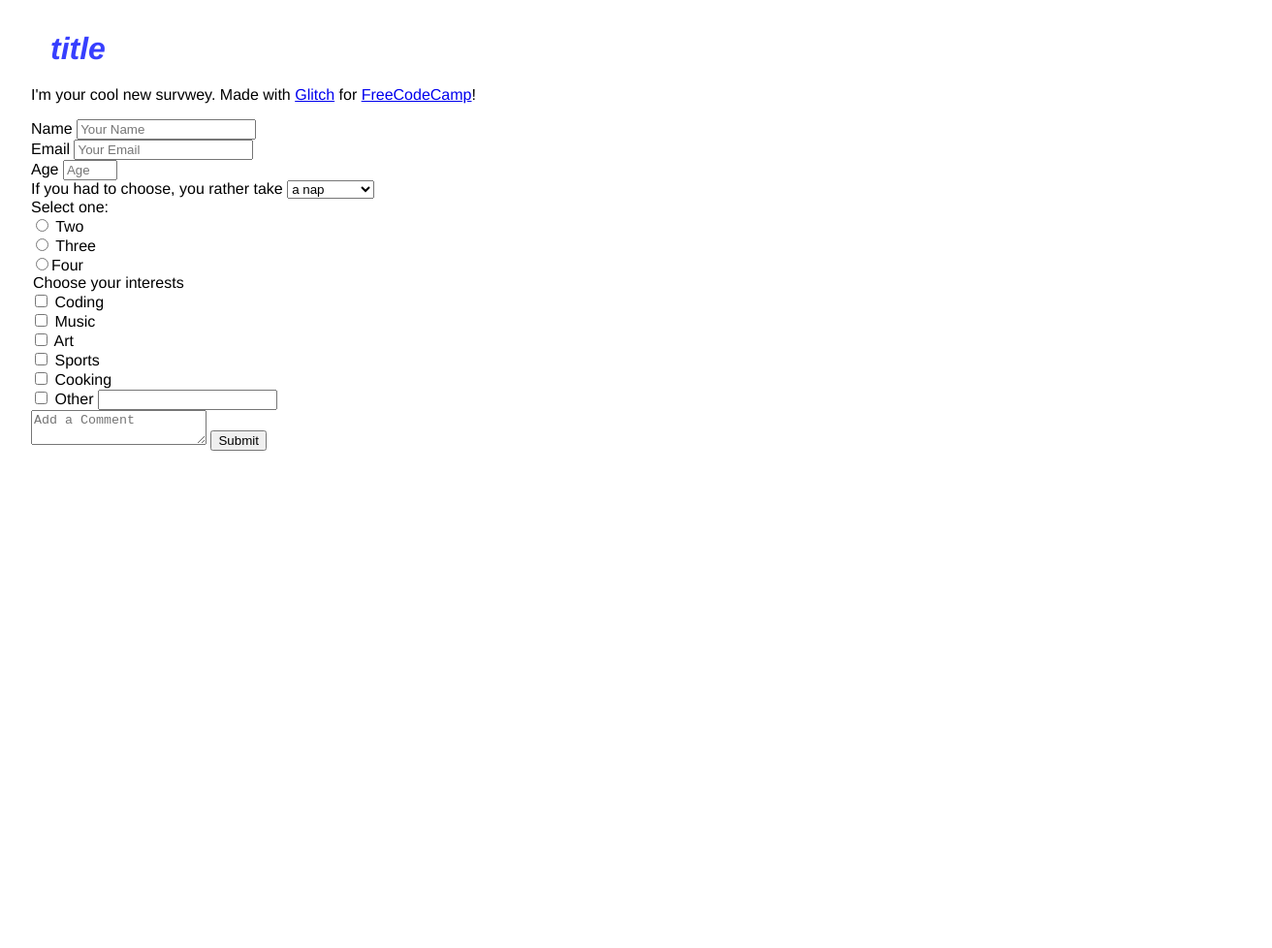
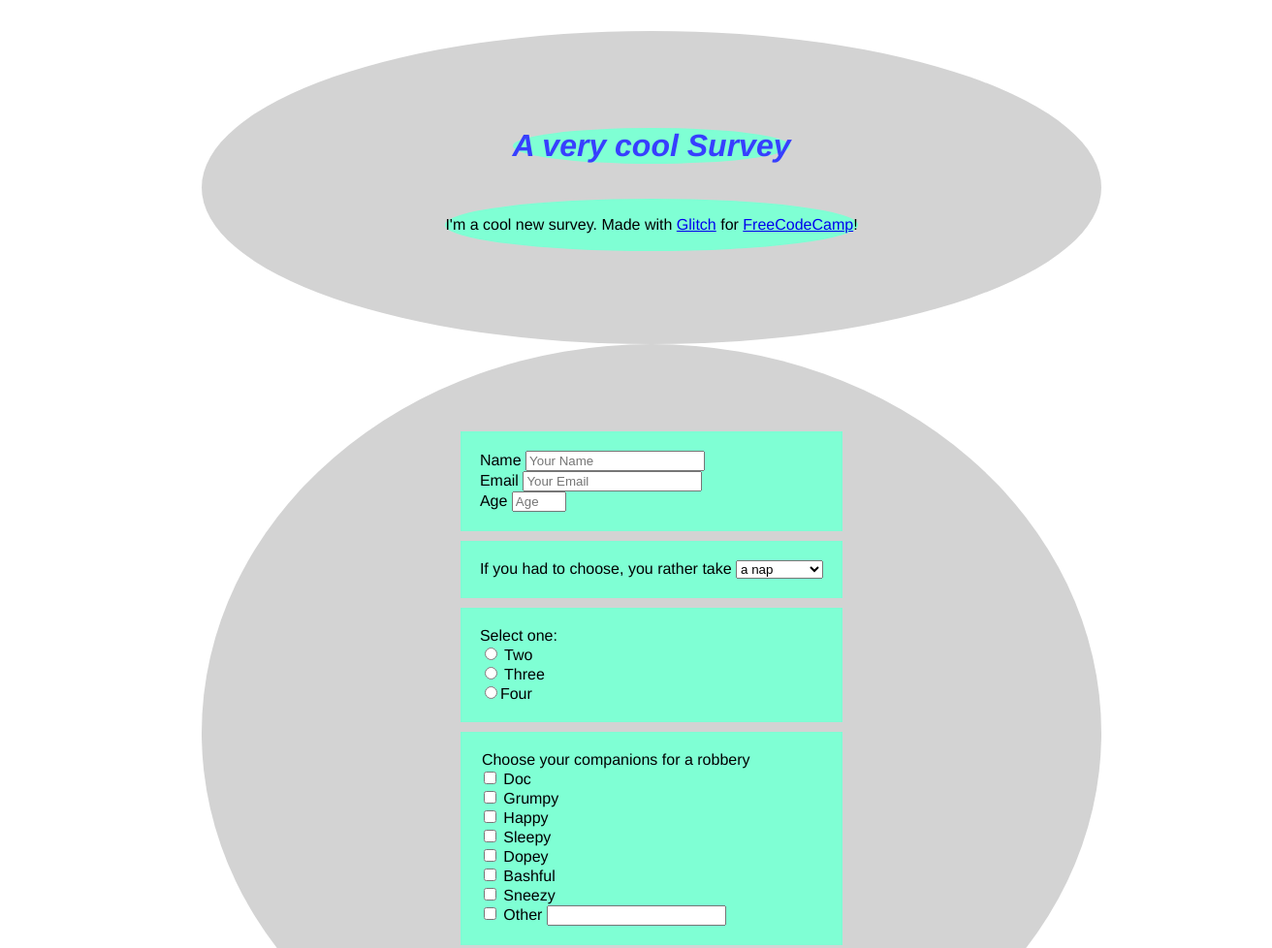
Before and after one commit to christianpujol/fcc-survey, a plain HTML site: page index.html in a window 1280 px wide. Shown: the top 978 px of the page at 97% size, 1312 px wide, since content can reach past the window. Before the commit the page ends 800 px from the top, so only its background shows below. Drawn offline with Linux system fonts and the light colour scheme; a script that the page names is missing.

Commit message:
added some css

```diff
--- a/index.html
+++ b/index.html
@@ -16,23 +16,29 @@
   </head>
   <body>
     <div id="survey">
+    <div class="rounded grey">
+      <h1 id="title" class="rounded info">A very cool Survey</h1>
 
-    <h1 id="title">title</h1>
-
-    <p id="description">
-      I'm your cool new survwey.
+      <p id="description" class="rounded info">
+        <br>
+        I'm a cool new survey.
         Made with <a href="https://glitch.com">Glitch</a>
         for <a href="https://www.freecodecamp.com">FreeCodeCamp</a>!
+        <br>&nbsp;
       </p>
-    <form id="survey-form">
-      <label id="name-label" for="name">Name</label>
-      <input form="survey-form" required type="text" id="name" placeholder="Your Name"><br>
-      <label  id="email-label" for="email" >Email</label>
-      <input form="survey-form" required type="email" id="email" placeholder="Your Email">
+    </div>
+    <div class="rounded grey">
+      <form id="survey-form" >
+      <div class=" info padded">
+        <label class="left" id="name-label" for="name">Name</label>
+        <input class="rigth" form="survey-form" required type="text" id="name" placeholder="Your Name"><br>
+        <label  class="left" id="email-label" for="email" >Email</label>
+        <input class="rigth" form="survey-form" required type="email" id="email" placeholder="Your Email">
         <br>
-      <label id="number-label" for="number">Age</label>
-      <input form="survey-form" required type="number" id="number" min="7" max="77" placeholder="Age" >
-      <br>
+        <label class="left" id="number-label" for="number">Age</label>
+        <input class="rigth" form="survey-form" required type="number" id="number" min="7" max="77" placeholder="Age" >
+      </div>
+      <div class=" info padded">
         <label for="dropdown">If you had to choose, you rather take</label>
         <select id="dropdown" form="survey-form" >
           <option value="nap">a nap</option>
@@ -40,8 +46,8 @@
           <option value="blue">the blue pill</option>
           <option value="time">your time</option>
         </select>
-      <br>
-      <div>
+      </div>
+    <div class=" info padded">
       <label >Select one:</label><br>
       <div>
         <input type="radio" name="one-of-four" value="two"> Two<br>
@@ -49,27 +55,35 @@
         <input type="radio" name="one-of-four" value="four">Four<br>
       </div>
     </div>
+    <div class=" info padded">
+      <legend>Choose your companions for a robbery</legend>
       <div>
-      <legend>Choose your interests</legend>
-      <div>
-      <input type="checkbox" id="coding" name="interest" value="coding">
-      <label for="coding">Coding</label>
+        <input type="checkbox" id="doc" name="interest" value="doc">
+        <label for="doc">Doc</label>
       </div>
       <div>
-      <input type="checkbox" id="music" name="interest" value="music">
-      <label for="music">Music</label>
+        <input type="checkbox" id="grumpy" name="interest" value="grumpy">
+        <label for="grumpy">Grumpy</label>
       </div>
       <div>
-      <input type="checkbox" id="art" name="interest" value="art">
-      <label for="art">Art</label>
+        <input type="checkbox" id="happy" name="interest" value="happy">
+        <label for="happy">Happy</label>
       </div>
       <div>
-      <input type="checkbox" id="sports" name="interest" value="sports">
-      <label for="sports">Sports</label>
+        <input type="checkbox" id="sleepy" name="interest" value="sleepy">
+        <label for="sleepy">Sleepy</label>
       </div>
         <div>
-      <input type="checkbox" id="cooking" name="interest" value="cooking">
-      <label for="cooking">Cooking</label>
+        <input type="checkbox" id="dopey" name="interest" value="dopey">
+        <label for="dopey">Dopey</label>
+      </div>
+      <div>
+        <input type="checkbox" id="bashful" name="interest" value="bashful">
+        <label for="bashful">Bashful</label>
+      </div>
+      <div>
+        <input type="checkbox" id="sneezy" name="interest" value="sneezy">
+        <label for="sneezy">Sneezy</label>
       </div>
       <div>
         <input type="checkbox" id="other" name="interest" value="other">
@@ -77,11 +91,15 @@
         <input type="text" id="otherValue" name="other">
       </div>
     </div>
+
+    <div class=" info padded">
       <textarea id="textarea" form="survey-form" placeholder="Add a Comment"></textarea>
       <button id="submit" type="submit" form="survey-form">
          Submit
       </button>
+    </div>
   </form>
+  </div>
   </div>
 
 
--- a/script.js
+++ /dev/null
@@ -1,5 +0,0 @@
-/* If you're feeling fancy you can add interactivity
-    to your site with Javascript */
-
-// prints "hi" in the browser's dev tools console
-console.log('hi');
--- a/style.css
+++ b/style.css
@@ -6,11 +6,32 @@ body {
 }
 
 h1 {
+  display:block;
   margin:20px;
   font-style: italic;
   color: #373fff;
 }
 
 #survey {
-  margin: 30 auto;
+  width:100vw;
 }
+.grey {
+  width: 60vw;
+  background-color: #D3D3D3; /* #ligth-grey */
+  padding:80px;
+  margin: 0 auto;
+  display:flex;
+  flex-direction:column;
+  align-items:center;
+
+}
+.info {
+  background-color:#7FFFD4;
+}
+.rounded {
+  border-radius:100%;
+}
+.padded {
+  margin : 10px;
+  padding: 20px;
+}
```
Lines whose indentation alone changed are shown as unchanged.
